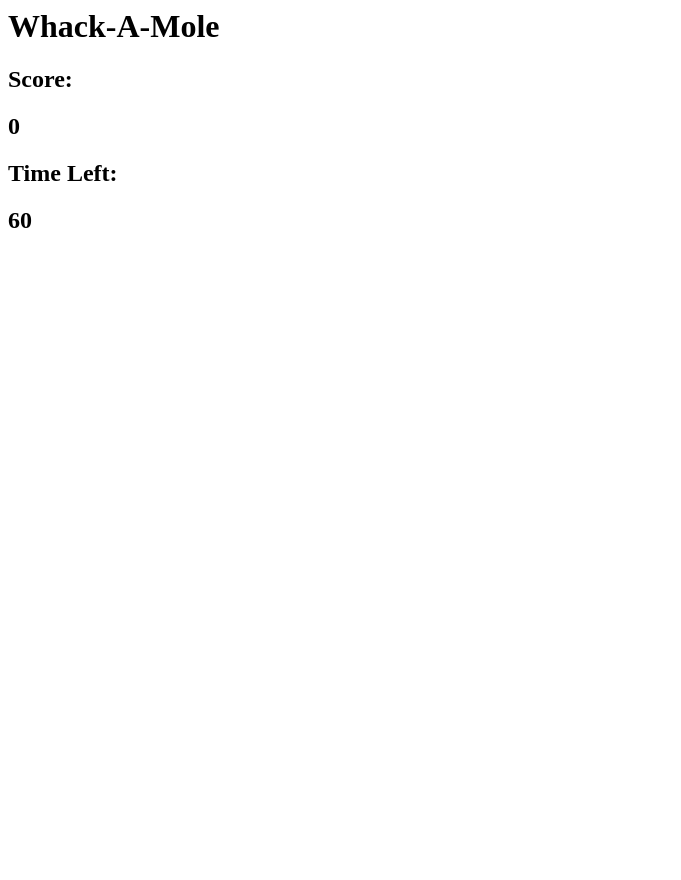
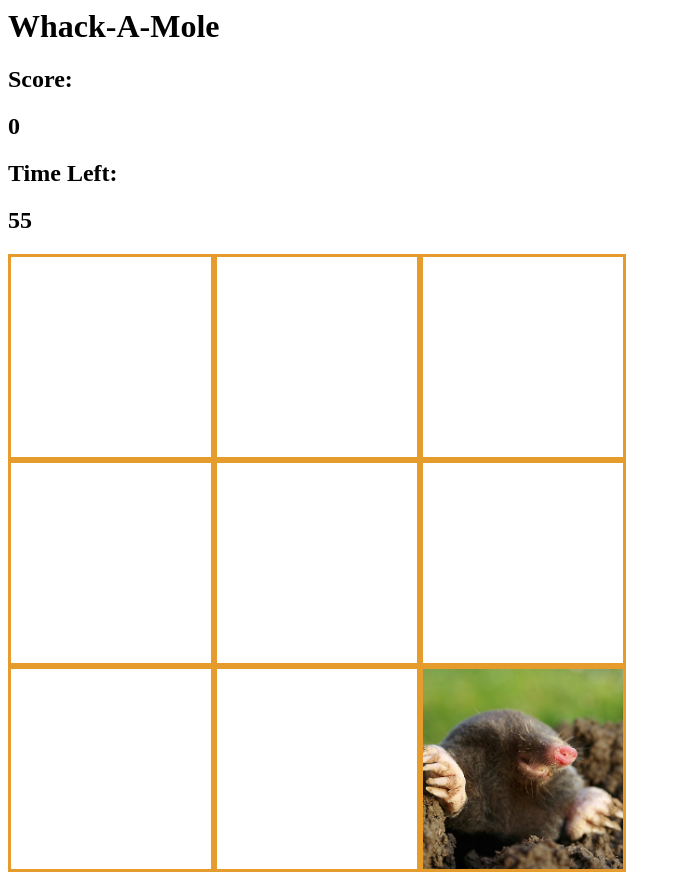
Before and after one commit to Gwen-Bradbury/whack-a-mole, a plain HTML site: page index.html in a window 1280 px wide. Shown: the whole page, without its empty margins (0-681 px from the left). Before the commit the page ends 800 px from the top, so only its background shows below. Drawn offline with Linux system fonts and the light colour scheme; the site is published under a folder, as on GitHub Pages, so addresses that start at the root find nothing.

Commit message:
Changed root to style.css and app.js

```diff
--- a/index.html
+++ b/index.html
@@ -3,7 +3,7 @@
     <meta charset="UTF-8">
     <meta http-equiv="X-UA-Compatible" content="IE=edge">
     <meta name="viewport" content="width=device-width, initial-scale=1.0">
-    <link rel="stylesheet" href="/style.css">
+    <link rel="stylesheet" href="style.css">
     <title>Whack-A-Mole!</title>
 </head>
 <body>
@@ -28,5 +28,5 @@
         <div class="square" id="9"></div>
     </div>
 </body>
-<script src="/app.js" charset="utf-8"></script>
+<script src="app.js" charset="utf-8"></script>
 </html>
```
